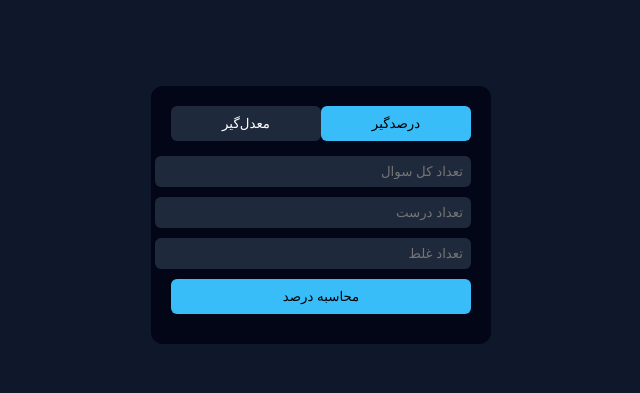
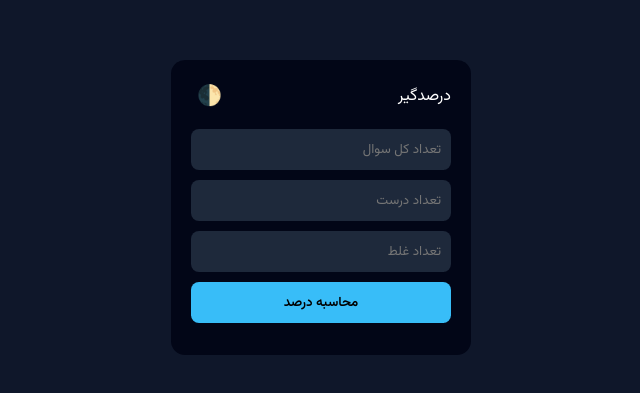
Before and after one commit to par3aheydari/konkur-percent-calculator, a plain HTML site: page index.html in a window 1280 px wide. Shown: the part 193-586 px from the top of the page, without its empty margins (319-959 px from the left). Drawn offline with Linux system fonts and the light colour scheme.

Commit message:
Changing Font

```diff
--- a/index.html
+++ b/index.html
@@ -2,34 +2,28 @@
 <html lang="fa" dir="rtl">
 <head>
   <meta charset="UTF-8">
-  <title>درصدگیر و معدل‌گیر</title>
+  <title>درصدگیر کنکور</title>
+
+  <!-- فونت فارسی -->
+  <link href="https://fonts.googleapis.com/css2?family=Vazirmatn:wght@300;400;600&display=swap" rel="stylesheet">
+
   <link rel="stylesheet" href="style.css">
 </head>
 <body>
 
 <div class="calculator">
-  <div class="tabs">
-    <button class="tab active" onclick="showTab('percent')">درصدگیر</button>
-    <button class="tab" onclick="showTab('gpa')">معدل‌گیر</button>
+  <div class="top-bar">
+    <span>درصدگیر</span>
+    <button class="theme-btn" onclick="toggleTheme()">🌓</button>
   </div>
 
-  <!-- Percent Calculator -->
-  <div id="percent" class="tab-content active">
-    <input type="number" id="total" placeholder="تعداد کل سوال">
-    <input type="number" id="correct" placeholder="تعداد درست">
-    <input type="number" id="wrong" placeholder="تعداد غلط">
-    <button onclick="calculatePercent()">محاسبه درصد</button>
-    <div class="result" id="percentResult"></div>
-  </div>
+  <input type="number" id="total" placeholder="تعداد کل سوال">
+  <input type="number" id="correct" placeholder="تعداد درست">
+  <input type="number" id="wrong" placeholder="تعداد غلط">
 
-  <!-- GPA Calculator -->
-  <div id="gpa" class="tab-content">
-    <input type="number" class="score" placeholder="نمره درس ۱">
-    <input type="number" class="score" placeholder="نمره درس ۲">
-    <input type="number" class="score" placeholder="نمره درس ۳">
-    <button onclick="calculateGPA()">محاسبه معدل</button>
-    <div class="result" id="gpaResult"></div>
-  </div>
+  <button class="calc-btn" onclick="calculatePercent()">محاسبه درصد</button>
+
+  <div class="result" id="result"></div>
 </div>
 
 <script src="script.js"></script>
--- a/script.js
+++ b/script.js
@@ -1,37 +1,28 @@
-function showTab(tabId) {
-    document.querySelectorAll('.tab').forEach(t => t.classList.remove('active'));
-    document.querySelectorAll('.tab-content').forEach(c => c.classList.remove('active'));
+// Theme
+const body = document.body;
+const savedTheme = localStorage.getItem("theme");
 
-    document.querySelector(`[onclick="showTab('${tabId}')"]`).classList.add('active');
-    document.getElementById(tabId).classList.add('active');
-  }
+if (savedTheme === "light") {
+  body.classList.add("light");
+}
 
-  function calculatePercent() {
-    const total = +document.getElementById('total').value;
-    const correct = +document.getElementById('correct').value;
-    const wrong = +document.getElementById('wrong').value;
+function toggleTheme() {
+  body.classList.toggle("light");
+  localStorage.setItem(
+    "theme",
+    body.classList.contains("light") ? "light" : "dark"
+  );
+}
 
-    if (total === 0) return;
+// Percent Calculator
+function calculatePercent() {
+  const total = +document.getElementById("total").value;
+  const correct = +document.getElementById("correct").value;
+  const wrong = +document.getElementById("wrong").value;
 
-    const percent = ((correct - wrong / 3) / total) * 100;
-    document.getElementById('percentResult').innerText =
-      `درصد شما: ${percent.toFixed(2)}٪`;
-  }
+  if (!total) return;
 
-  function calculateGPA() {
-    const scores = document.querySelectorAll('.score');
-    let sum = 0, count = 0;
-
-    scores.forEach(s => {
-      if (s.value !== '') {
-        sum += +s.value;
-        count++;
-      }
-    });
-
-    if (count === 0) return;
-
-    const gpa = sum / count;
-    document.getElementById('gpaResult').innerText =
-      `معدل شما: ${gpa.toFixed(2)}`;
-  }
+  const percent = ((correct - wrong / 3) / total) * 100;
+  document.getElementById("result").innerText =
+    `درصد شما: ${percent.toFixed(2)}٪`;
+}
--- a/style.css
+++ b/style.css
@@ -1,68 +1,77 @@
-body {
-    background: #0f172a;
-    font-family: sans-serif;
+:root {
+    --bg: #0f172a;
+    --card: #020617;
+    --input: #1e293b;
+    --btn: #38bdf8;
+    --text: #ffffff;
+  }
+
+  body.light {
+    --bg: #e5e7eb;
+    --card: #ffffff;
+    --input: #f1f5f9;
+    --btn: #0ea5e9;
+    --text: #020617;
+  }
+
+  * {
+    box-sizing: border-box;
+    font-family: 'Vazirmatn', sans-serif;
+  }
+
+  body {
+    margin: 0;
+    background: var(--bg);
+    color: var(--text);
     display: flex;
     justify-content: center;
     align-items: center;
     height: 100vh;
-    color: #fff;
   }
 
   .calculator {
-    background: #020617;
+    background: var(--card);
     padding: 20px;
-    border-radius: 12px;
     width: 300px;
+    border-radius: 14px;
   }
 
-  .tabs {
+  .top-bar {
     display: flex;
+    justify-content: space-between;
+    align-items: center;
     margin-bottom: 15px;
   }
 
-  .tab {
-    flex: 1;
-    padding: 10px;
-    background: #1e293b;
+  .theme-btn {
+    background: none;
     border: none;
-    color: #fff;
+    font-size: 20px;
     cursor: pointer;
-  }
-
-  .tab.active {
-    background: #38bdf8;
-    color: #000;
-  }
-
-  .tab-content {
-    display: none;
-  }
-
-  .tab-content.active {
-    display: block;
   }
 
   input {
     width: 100%;
+    padding: 10px;
     margin-bottom: 10px;
-    padding: 8px;
-    background: #1e293b;
+    border-radius: 8px;
     border: none;
-    color: #fff;
-    border-radius: 6px;
+    background: var(--input);
+    color: var(--text);
   }
 
-  button {
+  .calc-btn {
     width: 100%;
     padding: 10px;
-    background: #38bdf8;
+    background: var(--btn);
     border: none;
+    border-radius: 8px;
     cursor: pointer;
-    border-radius: 6px;
+    font-weight: 600;
   }
 
   .result {
-    margin-top: 10px;
+    margin-top: 12px;
     text-align: center;
     font-size: 18px;
   }
```
